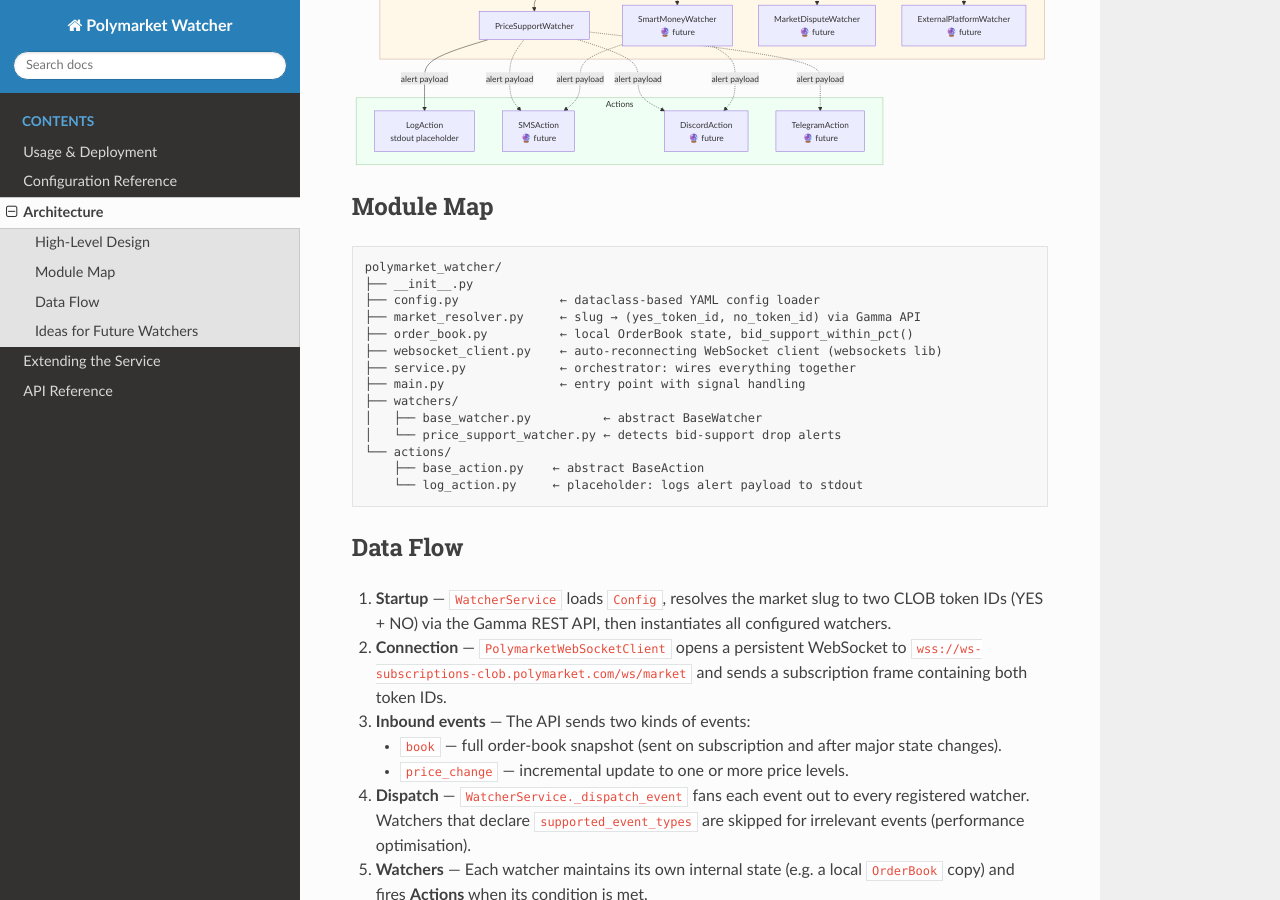
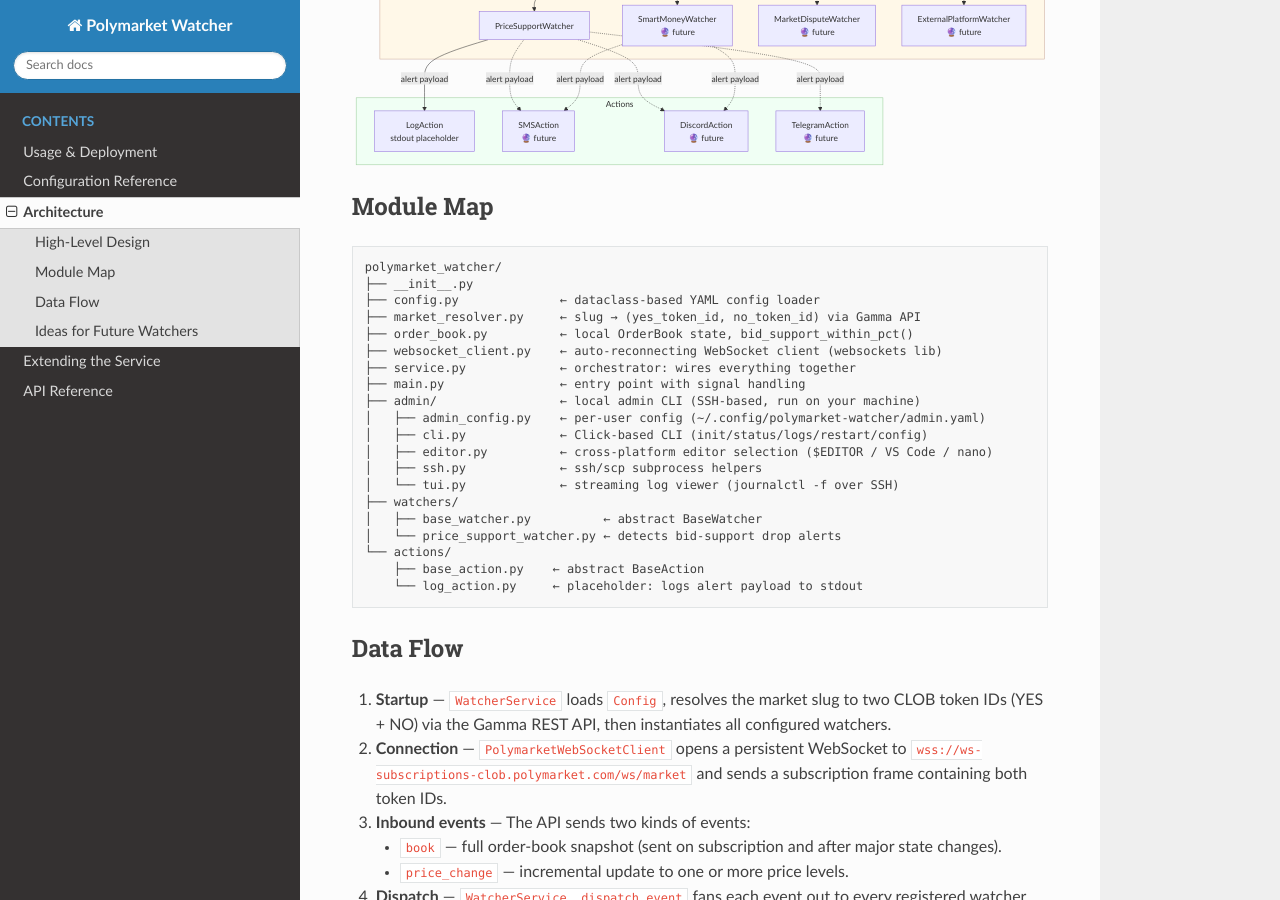
Before and after one commit to Billthekidz/symmetrical-carnival, a Sphinx documentation site: the page built from docs/architecture.md, in a window 1280 px wide and 900 px high, scrolled down 632 px. Built offline with Sphinx 7.4.7 and the Read the Docs theme 3.1.0, drawn with Linux system fonts in a browser that asks for light colours.

Commit message:
[documentation] Document admin CLI additions and fix inaccuracies
- README.md: fix 'press q to quit' → 'Ctrl+C to stop' (Textual TUI was
  replaced with plain stdout streaming in an earlier commit).
- docs/architecture.md: add admin/ to the Module Map with descriptions
  of each submodule (admin_config, cli, editor, ssh, tui).
- docs/usage.md: add ssh_options to the init settings table; add
  config-path as a documented command; fix indentation in the config
  setup code block.

Co-authored-by: Copilot <223556219+Copilot@users.noreply.github.com>

```diff
--- a/docs/architecture.md
+++ b/docs/architecture.md
@@ -48,6 +48,12 @@ polymarket_watcher/
 ├── websocket_client.py    ← auto-reconnecting WebSocket client (websockets lib)
 ├── service.py             ← orchestrator: wires everything together
 ├── main.py                ← entry point with signal handling
+├── admin/                 ← local admin CLI (SSH-based, run on your machine)
+│   ├── admin_config.py    ← per-user config (~/.config/polymarket-watcher/admin.yaml)
+│   ├── cli.py             ← Click-based CLI (init/status/logs/restart/config)
+│   ├── editor.py          ← cross-platform editor selection ($EDITOR / VS Code / nano)
+│   ├── ssh.py             ← ssh/scp subprocess helpers
+│   └── tui.py             ← streaming log viewer (journalctl -f over SSH)
 ├── watchers/
 │   ├── base_watcher.py          ← abstract BaseWatcher
 │   └── price_support_watcher.py ← detects bid-support drop alerts
```
Also changed, not shown: README.md (+1 -1 lines), docs/usage.md (+11 -1 lines).
